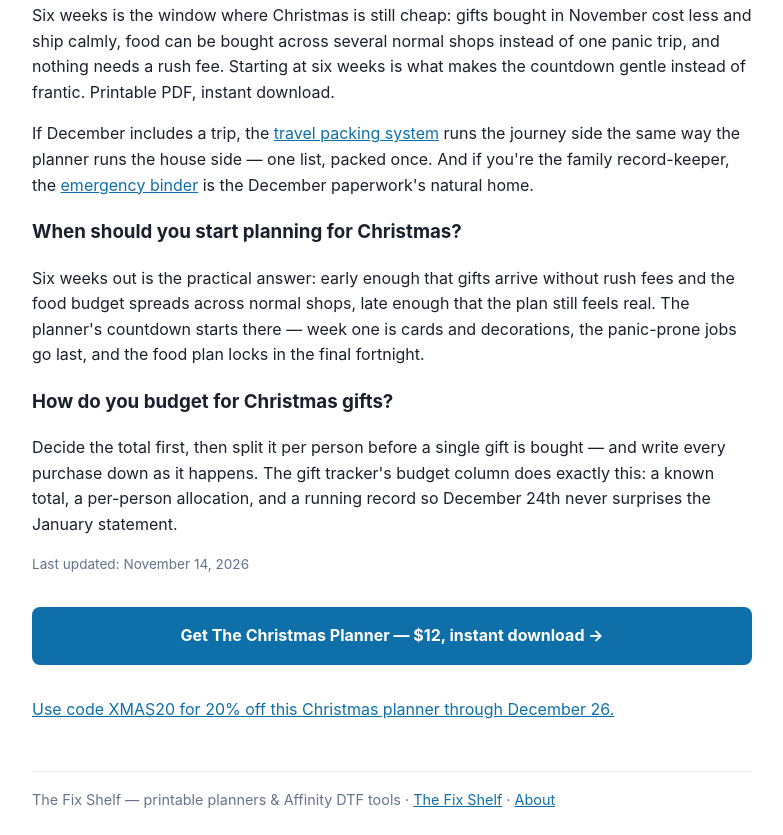
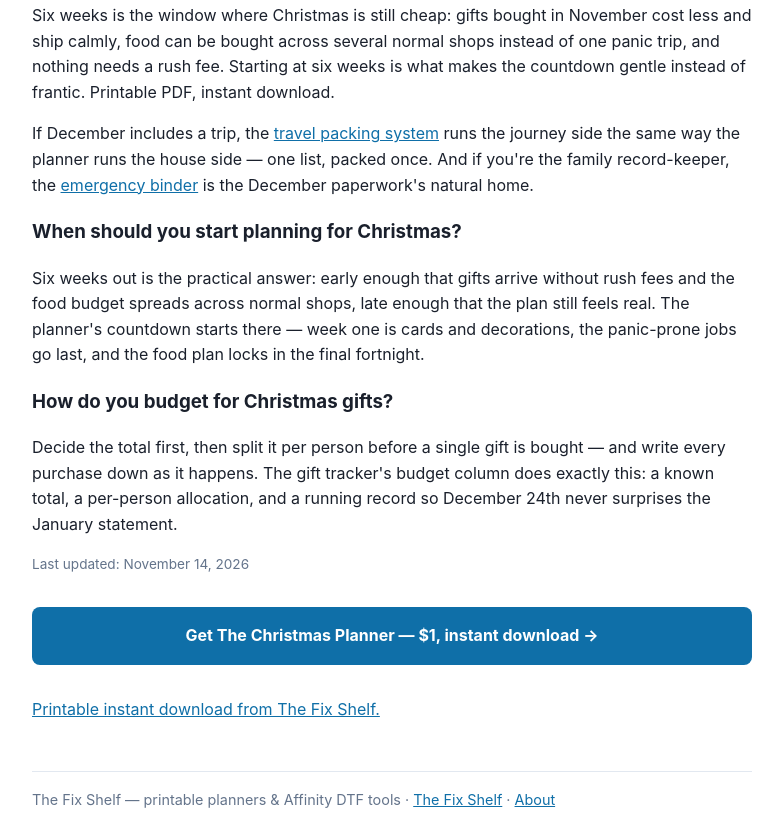
Before and after one commit to rastarr/fixshelf, a plain HTML site: page christmas-planner.html in a window 1280 px wide. Shown: the part 569-1404 px from the top of the page, without its empty margins (248-1031 px from the left). Drawn offline with Linux system fonts and the light colour scheme.

Commit message:
Dead XMAS20 strip removed; planner price corrected to $1 (live listing)
Co-Authored-By: Claude Sonnet 5 <noreply@anthropic.com>

```diff
--- a/christmas-planner.html
+++ b/christmas-planner.html
@@ -38,7 +38,7 @@ total, a per-person allocation, and a running record so December 24th never surp
 January statement.</p>
 <p style="font-size:.85em;color:#64748b">Last updated: November 14, 2026</p>
 
-<a class="cta" href="https://payhip.com/b/ISbEs?utm_source=fixshelf-hub&utm_medium=site&utm_campaign=christmas-planner">Get The Christmas Planner — $12, instant download →</a>
-<p><a href="https://fix.mjcsyn.com/b/ISbEs?utm_source=hub&amp;utm_medium=internal&amp;utm_campaign=christmas-planner">Use code XMAS20 for 20% off this Christmas planner through December 26.</a></p>
+<a class="cta" href="https://payhip.com/b/ISbEs?utm_source=fixshelf-hub&utm_medium=site&utm_campaign=christmas-planner">Get The Christmas Planner — $1, instant download →</a>
+<p><a href="https://fix.mjcsyn.com/b/ISbEs?utm_source=hub&amp;utm_medium=internal&amp;utm_campaign=christmas-planner">Printable instant download from The Fix Shelf.</a></p>
 <footer>The Fix Shelf — printable planners &amp; Affinity DTF tools · <a href="index.html">The Fix Shelf</a> · <a href="about.html">About</a></footer>
 </body></html>
```
